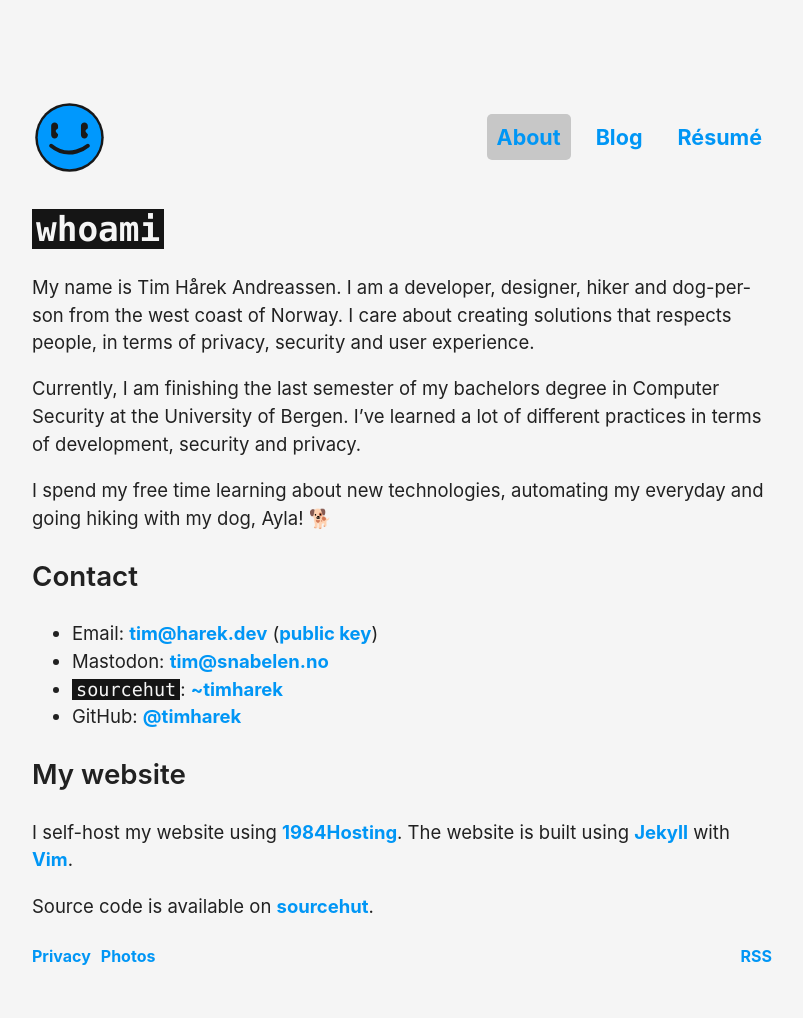
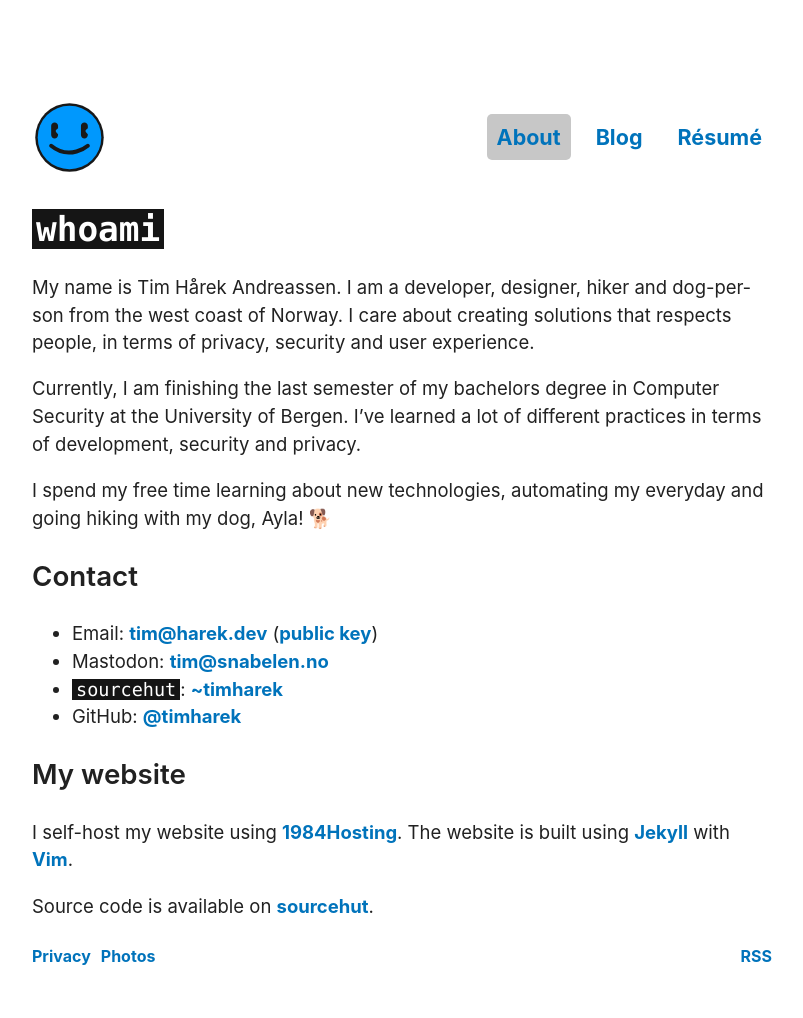
Before and after one commit to timharek/timharek.no, a Jekyll site: the page built from pages/about.md, in a window 1280 px wide. Shown: the whole page, without its empty margins (238-1041 px from the left). Built offline with Jekyll 4.4.1, drawn with Linux system fonts in a browser that asks for light colours.

Commit message:
chore: Simplified prefers-color-scheme
Instead of having multiple prefers-color-scheme in different partials,
I've managed to get it down to just needing one in the colors-partial.

```diff
--- a/assets/_sass/abstracts/_colors.scss
+++ b/assets/_sass/abstracts/_colors.scss
@@ -1,6 +1,26 @@
-$primary-color: #0096f5;
-$secondary-color: #0096f5;
-$primary-dark-color: #212121;
-$secondary-dark-color: #8f8f8f;
-$primary-light-color: #f5f5f5;
-$secondary-light-color: #c7c7c7;
+$color-blue-dark: #0073bb;
+$color-blue-light: #0096f5;
+
+$color-white: #fff;
+$color-gray-light: #c7c7c7;
+$color-gray: #8f8f8f;
+$color-black: #212121;
+$color-gray-dark: #3a3a3a;
+
+:root {
+    --color-primary: #{$color-blue-dark};
+    --color-bg: #{$color-white};
+    --color-nav-accent: #{$color-gray-light};
+    --color-border: #{$color-black};
+    --color-font: #{$color-black};
+}
+
+@media (prefers-color-scheme: dark) {
+    :root {
+        --color-primary: #{$color-blue-light};
+        --color-bg: #{$color-black};
+        --color-nav-accent: #{$color-gray-dark};
+        --color-border: #{$color-gray};
+        --color-font: #{$color-white};
+    }
+}
--- a/assets/_sass/base/_base.scss
+++ b/assets/_sass/base/_base.scss
@@ -4,19 +4,14 @@ html {
 
 html,
 body {
-    background: $primary-light-color;
-    color: $primary-dark-color;
+    background: var(--color-bg);
+    color: var(--color-font);
     margin: 0;
     padding: 0;
 
     font-size: clamp(1rem, 2vw, 1.075rem);
 
     line-height: 1.5;
-
-    @media (prefers-color-scheme: dark) {
-        background-color: $primary-dark-color;
-        color: $primary-light-color;
-    }
 }
 
 .wrapper {
--- a/assets/_sass/base/_typography.scss
+++ b/assets/_sass/base/_typography.scss
@@ -1,8 +1,5 @@
 a {
-	@media (prefers-color-scheme: dark) {
-		color: $primary-color;
-	}
-	color: $secondary-color;
+	color: var(--color-primary);
 	text-decoration: none;
 	font-weight: 700;
 	opacity: 1;
@@ -13,7 +10,7 @@ a {
 	}
 
     &:focus {
-        outline: 2px solid $primary-color;
+        outline: 2px solid var(--color-primary);
         outline-offset: 5px;
     }
 
@@ -42,8 +39,8 @@ h4 {
 }
 
 ::selection {
-	background: $primary-color;
-	color: $primary-light-color;
+	background: var(--color-primary);
+	color: $color-white;
 }
 
 /*
@@ -58,7 +55,7 @@ $code-bg-dark: #151515;
     max-width: 100%;
 
 	&.highlighter-rouge {
-		color: $primary-light-color !important;
+		color: $color-white !important;
 		background: $code-bg-dark;
 
         &:not(.highlight) {
@@ -68,10 +65,6 @@ $code-bg-dark: #151515;
 }
 
 .highlight {
-	@media (prefers-color-scheme: light) {
-		color: $primary-light-color;
-	}
-
 	background: $code-bg-dark !important;
 	margin: 10px 0;
 	padding: 10px;
@@ -182,7 +175,7 @@ $code-bg-dark: #151515;
 		color: #008080;
 	} // Name.Attribute
 	.nb {
-		color: $primary-color;
+		color: var(--color-primary);
 	} // Name.Builtin
 	.nc {
 		color: #458;
@@ -281,7 +274,7 @@ $code-bg-dark: #151515;
 
 kbd {
     background: white;
-    color: $primary-dark-color;
+    color: $color-black;
     border-radius: 4px;
     padding: 2px 4px;
     border: 1px solid $code-bg-dark;
--- a/assets/_sass/components/_footer.scss
+++ b/assets/_sass/components/_footer.scss
@@ -5,11 +5,6 @@ footer {
 	justify-content: space-between;
 	align-items: center;
 	font-size: 16px;
-
-	@media (prefers-color-scheme: dark) {
-		color: $secondary-dark-color;
-	}
-	color: $primary-dark-color;
 
 	@media screen and (max-width: $breakpoint-xtra-small) {
 		flex-direction: column;
@@ -42,16 +37,5 @@ footer {
 				margin-right: 10px;
 			}
 		}
-
-		a {
-			svg {
-				width: 25px;
-				fill: $secondary-dark-color;
-
-				@media screen and (max-width: $breakpoint-xtra-small) {
-					width: 20px;
-				}
-			}
-		}
 	}
 }
--- a/assets/_sass/components/_header.scss
+++ b/assets/_sass/components/_header.scss
@@ -21,7 +21,7 @@ header {
 
         &:focus {
             outline: none;
-            box-shadow: 0 0 0 5px $primary-color;
+            box-shadow: 0 0 0 5px var(--color-primary);
         }
     }
 
@@ -50,18 +50,12 @@ header {
             &:hover,
             &:focus {
                 outline: none;
-                @media (prefers-color-scheme: dark) {
-                    background: #3a3a3a;
-                }
-                background: $secondary-light-color;
+                background: var(--color-nav-accent);
                 transition: all 350ms;
             }
 
             &.page-link.current {
-                @media (prefers-color-scheme: dark) {
-                    background: #3a3a3a;
-                }
-                background: $secondary-light-color;
+                background: var(--color-nav-accent);
             }
         }
     }
--- a/assets/_sass/layouts/_projects.scss
+++ b/assets/_sass/layouts/_projects.scss
@@ -10,7 +10,7 @@
 		width: calc(100% - 30px);
 		display: flex;
 		align-items: center;
-		border: 1px solid $secondary-dark-color;
+		border: 1px solid var(--color-border);
 		padding: 15px;
 		border-radius: 10px;
 
@@ -53,7 +53,7 @@ article.project {
 	.meta {
 		display: block;
 		font-size: 1.25rem;
-		color: $secondary-dark-color;
+		color: var(--color-bg-accent);
 
 		&:not(:last-of-type) {
 			margin-bottom: 10px;
```
